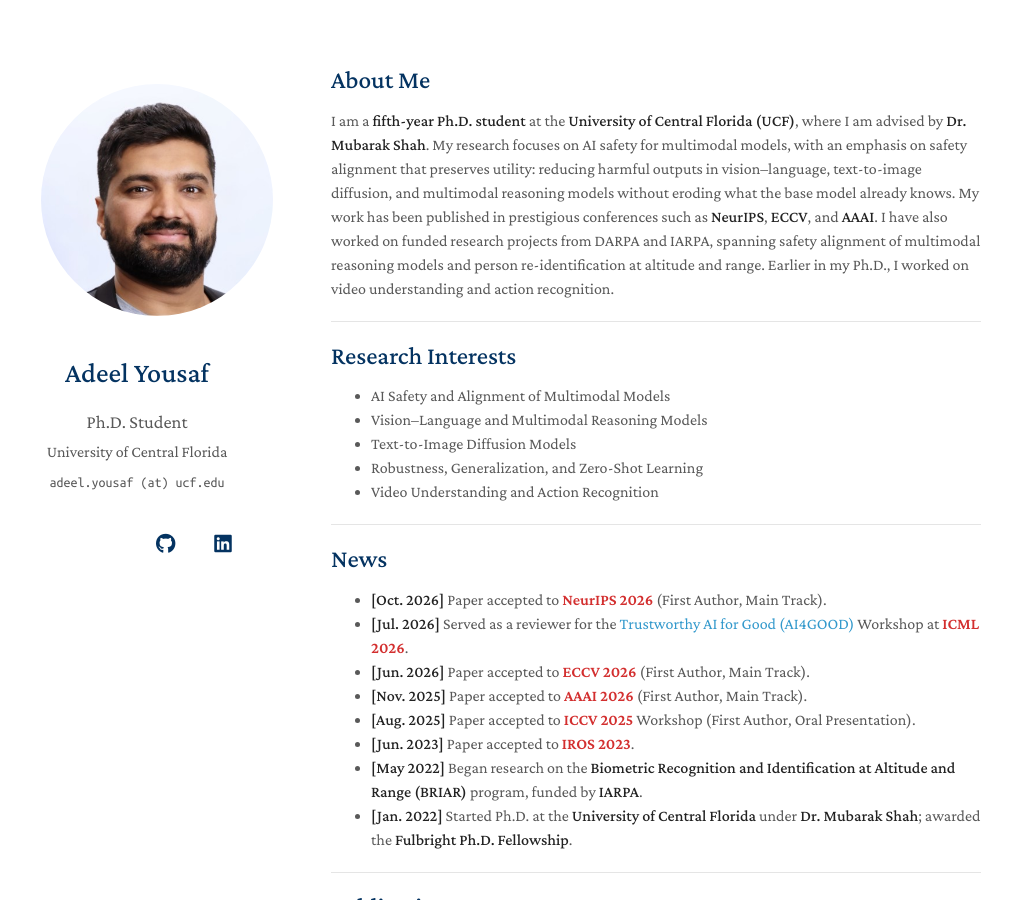
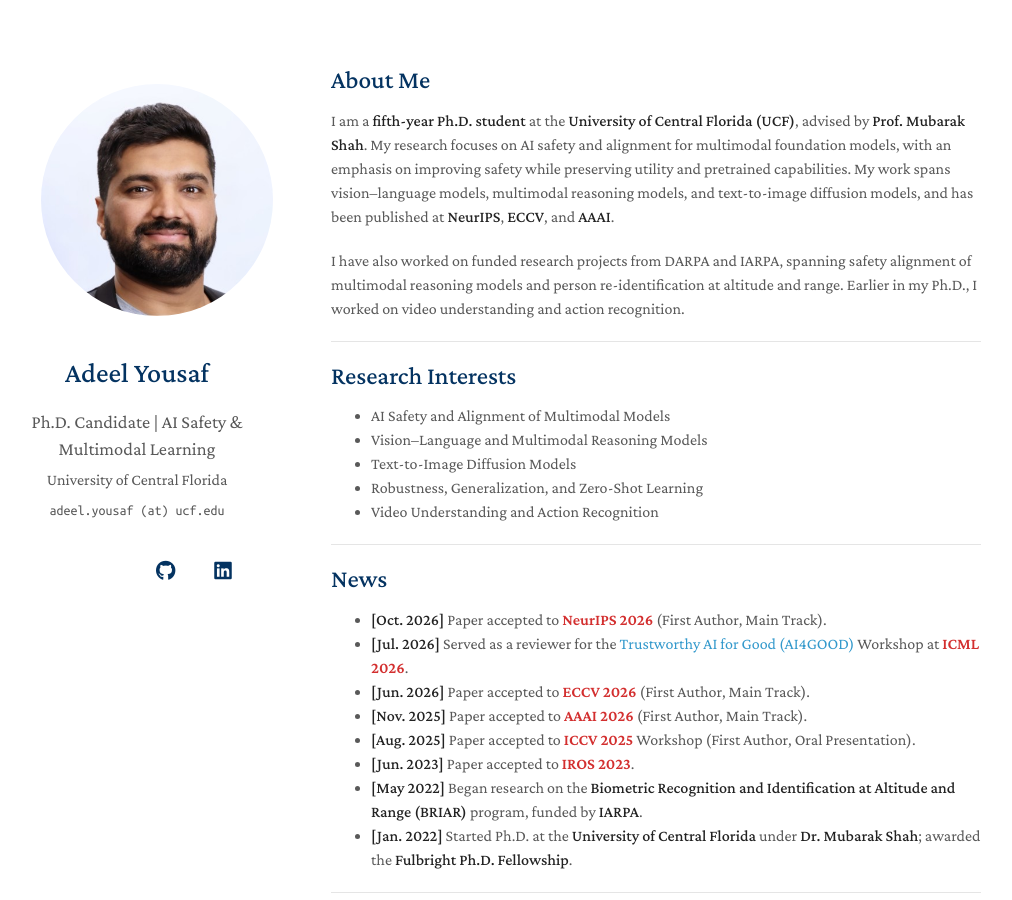
Before and after one commit to Adeelyousaf/Adeelyousaf.github.io, a Jekyll site: the page built from index.md, in a window 1280 px wide and 900 px high. Shown: the whole window, without its empty margins (139-1151 px from the left). Built offline with Jekyll 4.4.1, drawn with Linux system fonts in a browser that asks for light colours; a style sheet for code colours, icons or effects is not loaded; our own code applies the rules of GitHub Pages for plain Markdown files.

Commit message:
Revise About Me bio and update position tagline to Ph.D. Candidate
Co-Authored-By: Claude Fable 5.1 <noreply@anthropic.com>

```diff
--- a/_config.yml
+++ b/_config.yml
@@ -2,7 +2,7 @@
 # Basic Information
 # =========================
 title: Adeel Yousaf
-position: Ph.D. Student
+position: "Ph.D. Candidate | AI Safety & Multimodal Learning"
 affiliation: University of Central Florida
 email: adeel.yousaf (at) ucf.edu
 
@@ -10,7 +10,7 @@ email: adeel.yousaf (at) ucf.edu
 # Search Engine Optimization (SEO)
 # =========================
 keywords: vision-language models, AI safety, CLIP, robustness, computer vision
-description: Personal academic homepage of Adeel Yousaf, Ph.D. student at the University of Central Florida working on vision-language models and AI safety.
+description: Personal academic homepage of Adeel Yousaf, Ph.D. candidate at the University of Central Florida working on vision-language models and AI safety.
 canonical: https://adeelyousaf.github.io/
 
 # =========================
--- a/index.md
+++ b/index.md
@@ -4,7 +4,9 @@ layout: homepage
 
 ## About Me
 
-I am a **fifth-year Ph.D. student** at the **University of Central Florida (UCF)**, where I am advised by **Dr. Mubarak Shah**. My research focuses on AI safety for multimodal models, with an emphasis on safety alignment that preserves utility: reducing harmful outputs in vision–language, text-to-image diffusion, and multimodal reasoning models without eroding what the base model already knows. My work has been published in prestigious conferences such as **NeurIPS**, **ECCV**, and **AAAI**. I have also worked on funded research projects from DARPA and IARPA, spanning safety alignment of multimodal reasoning models and person re-identification at altitude and range. Earlier in my Ph.D., I worked on video understanding and action recognition.
+I am a **fifth-year Ph.D. student** at the **University of Central Florida (UCF)**, advised by **Prof. Mubarak Shah**. My research focuses on AI safety and alignment for multimodal foundation models, with an emphasis on improving safety while preserving utility and pretrained capabilities. My work spans vision–language models, multimodal reasoning models, and text-to-image diffusion models, and has been published at **NeurIPS**, **ECCV**, and **AAAI**.
+
+I have also worked on funded research projects from DARPA and IARPA, spanning safety alignment of multimodal reasoning models and person re-identification at altitude and range. Earlier in my Ph.D., I worked on video understanding and action recognition.
 
 ---
 
```
